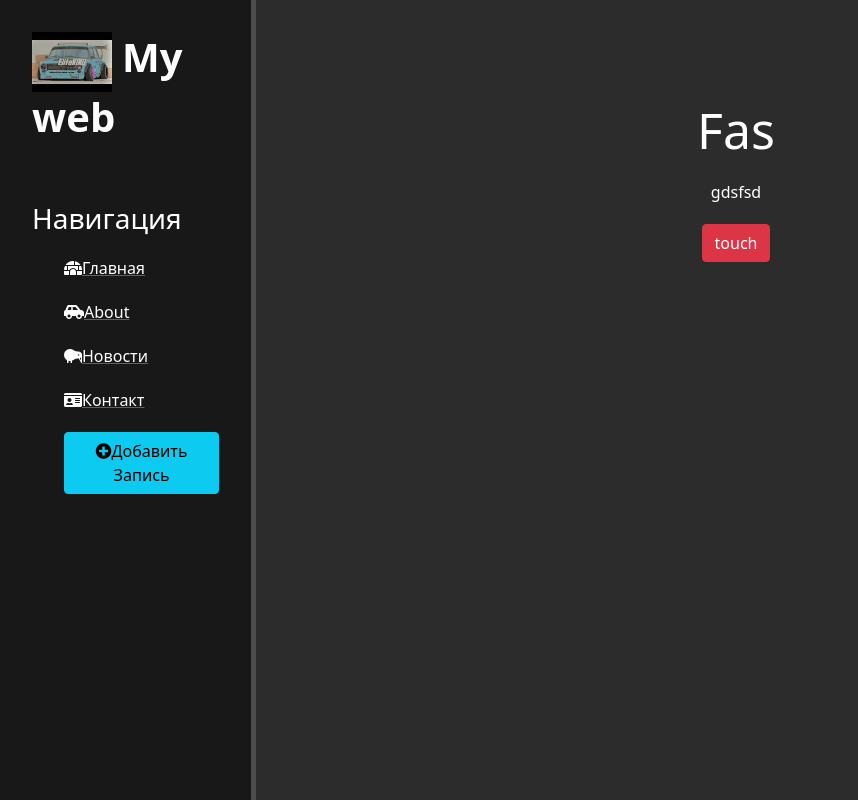
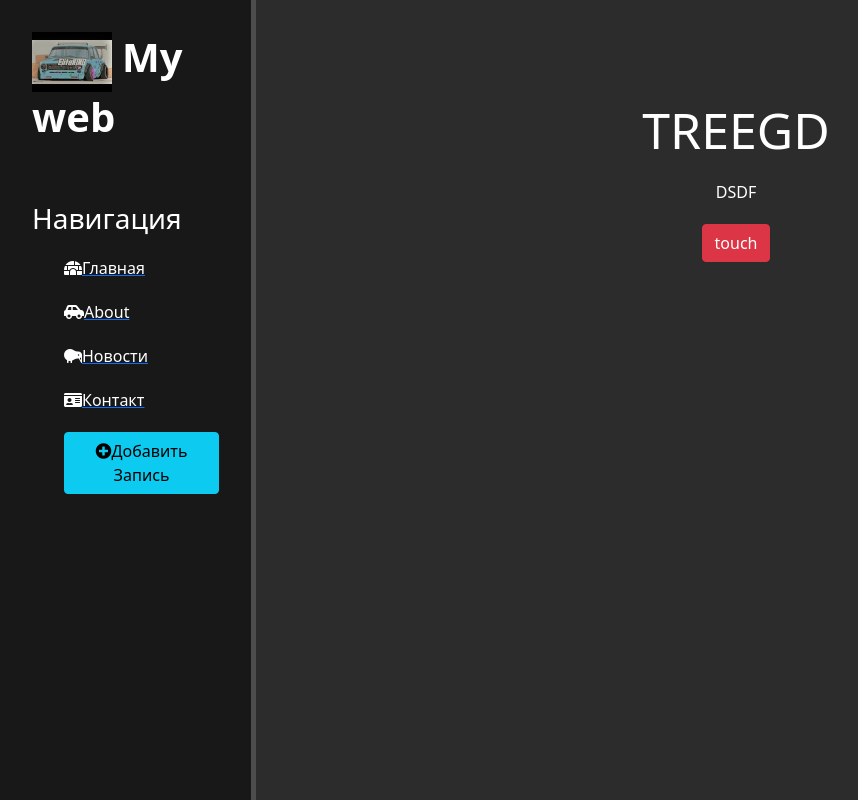
Before and after one commit to Boomer9955/myprojects, a Django app: page /about in a window 1280 px wide. Shown: the whole page, without its empty margins (0-858 px from the left). Run offline with Django 3.2, Linux system fonts and the light colour scheme; some libraries are stand-ins or nearby versions.

Commit message:
LB-35345

```diff
--- a/djangopostgres/proger/main/templates/main/about.html
+++ b/djangopostgres/proger/main/templates/main/about.html
@@ -4,8 +4,8 @@
 
 {% block content %}
     <div class="features">
-        <h1>Fas</h1>
-        <p>gdsfsd</p>
+        <h1>TREEGD</h1>
+        <p>DSDF</p>
         <button class="btn btn-danger">touch</button>
     </div>
 {% endblock content %}
```
